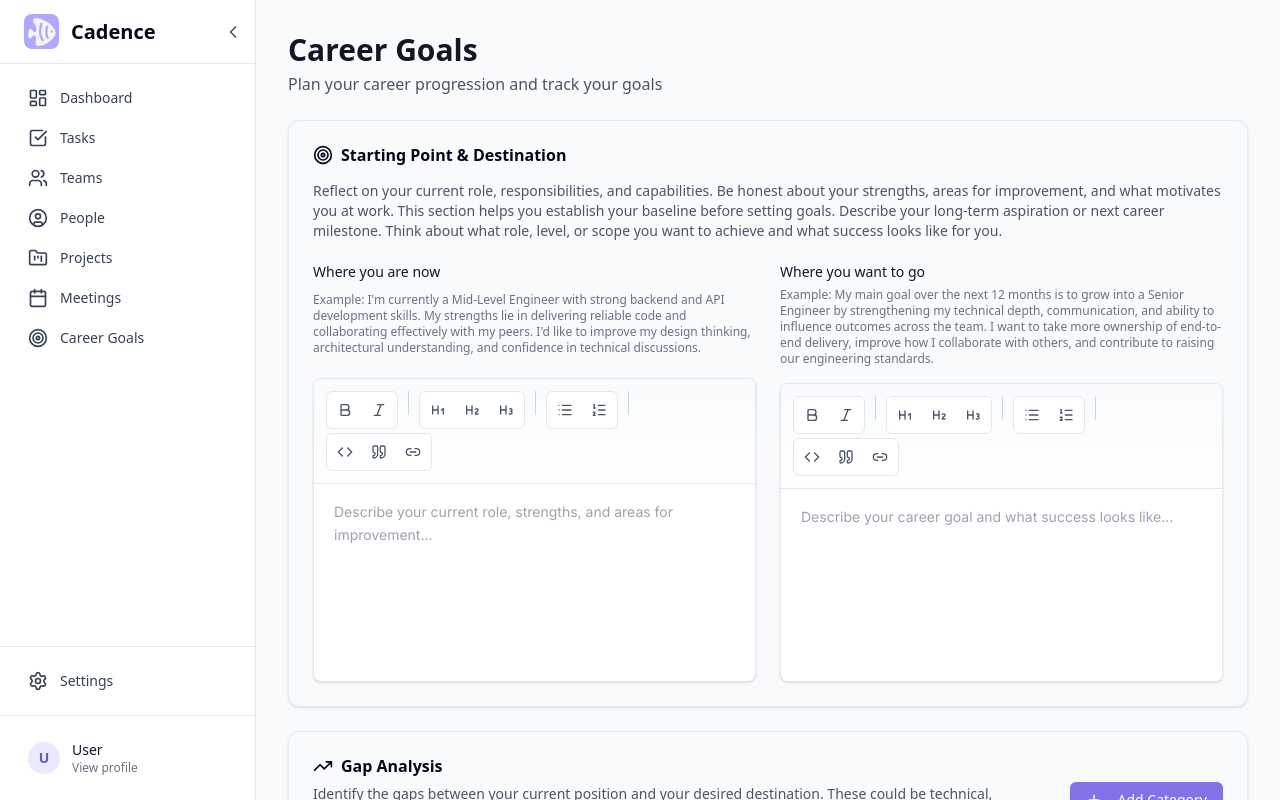
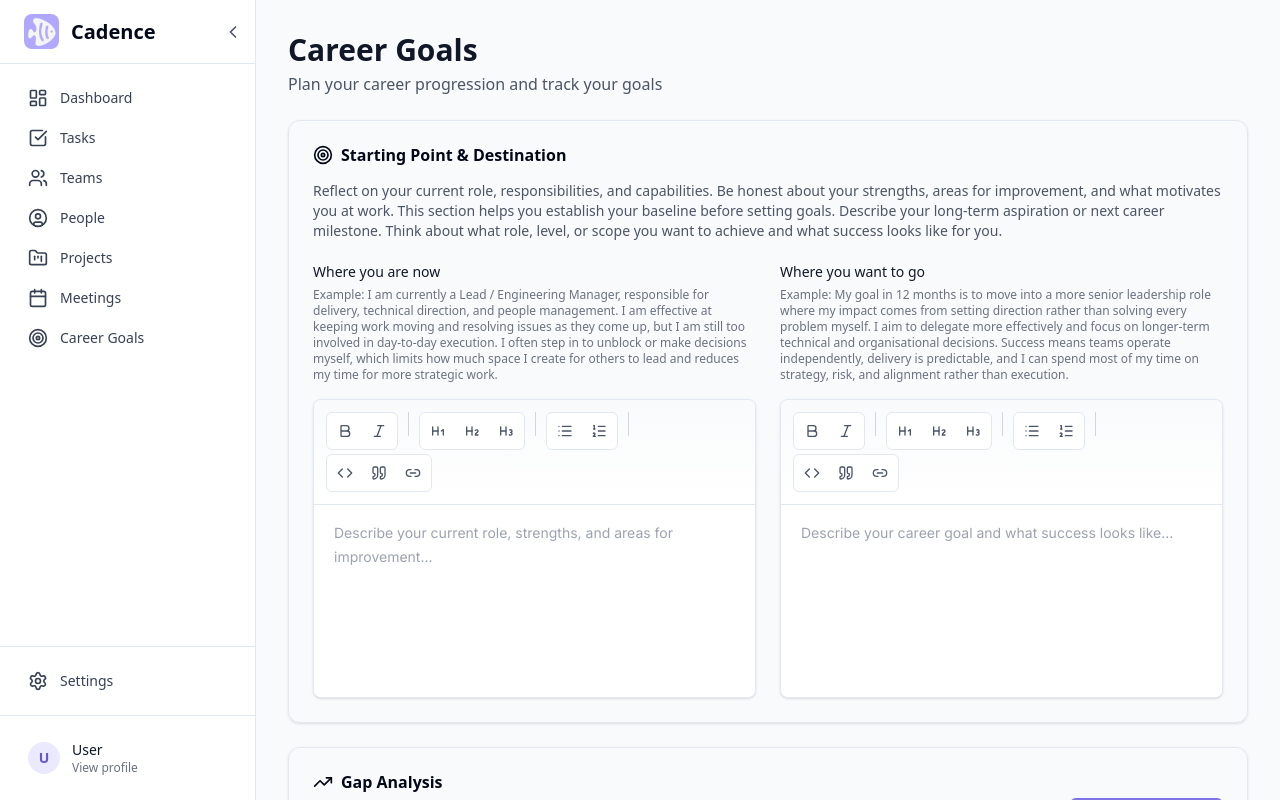
Before and after one commit to shiphrahx/Cadence, a Next.js app: page /career-goals in a window 1280 px wide. Built offline with nearby package versions, Linux system fonts and the light colour scheme.

Commit message:
use case updated from engineer to EM

```diff
--- a/app/(dashboard)/career-goals/page.tsx
+++ b/app/(dashboard)/career-goals/page.tsx
@@ -350,7 +350,11 @@ export default function CareerGoalsPage() {
             Starting Point & Destination
           </CardTitle>
           <p className="text-sm text-gray-600 mt-2">
-            Reflect on your current role, responsibilities, and capabilities. Be honest about your strengths, areas for improvement, and what motivates you at work. This section helps you establish your baseline before setting goals. Describe your long-term aspiration or next career milestone. Think about what role, level, or scope you want to achieve and what success looks like for you.
+            Reflect on your current role, responsibilities, and capabilities.
+            Be honest about your strengths, areas for improvement, and what motivates you at work.
+            This section helps you establish your baseline before setting goals.
+            Describe your long-term aspiration or next career milestone.
+            Think about what role, level, or scope you want to achieve and what success looks like for you.
           </p>
         </CardHeader>
         <CardContent>
@@ -358,7 +362,9 @@ export default function CareerGoalsPage() {
             <div className="grid gap-2">
               <Label>Where you are now</Label>
               <p className="text-xs text-gray-500 mb-2">
-                Example: I'm currently a Mid-Level Engineer with strong backend and API development skills. My strengths lie in delivering reliable code and collaborating effectively with my peers. I'd like to improve my design thinking, architectural understanding, and confidence in technical discussions.
+                Example: I am currently a Lead / Engineering Manager, responsible for delivery, technical direction, and people management.
+                I am effective at keeping work moving and resolving issues as they come up, but I am still too involved in day-to-day execution.
+                I often step in to unblock or make decisions myself, which limits how much space I create for others to lead and reduces my time for more strategic work.
               </p>
               <MarkdownTextarea
                 value={whereYouAre}
@@ -372,7 +378,9 @@ export default function CareerGoalsPage() {
             <div className="grid gap-2">
               <Label>Where you want to go</Label>
               <p className="text-xs text-gray-500 mb-2">
-                Example: My main goal over the next 12 months is to grow into a Senior Engineer by strengthening my technical depth, communication, and ability to influence outcomes across the team. I want to take more ownership of end-to-end delivery, improve how I collaborate with others, and contribute to raising our engineering standards.
+                Example: My goal in 12 months is to move into a more senior leadership role where my impact comes from setting direction rather than solving every problem myself.
+                I aim to delegate more effectively and focus on longer-term technical and organisational decisions.
+                Success means teams operate independently, delivery is predictable, and I can spend most of my time on strategy, risk, and alignment rather than execution.
               </p>
               <MarkdownTextarea
                 value={whereYouWantToGo}
@@ -396,7 +404,9 @@ export default function CareerGoalsPage() {
                 Gap Analysis
               </CardTitle>
               <p className="text-sm text-gray-600 mt-2">
-                Identify the gaps between your current position and your desired destination. These could be technical, behavioural, or contextual. The goal is to clearly see where you should focus more of your efforts to close the gap between where you are now and where you want to be.
+                Identify the gaps between your current position and your desired destination.
+                These could be technical, behavioural, or contextual.
+                The goal is to clearly see where you should focus more of your efforts to close the gap between where you are now and where you want to be.
               </p>
             </div>
             <Button onClick={openAddGapDialog}>
@@ -472,7 +482,8 @@ export default function CareerGoalsPage() {
             Short-term (0-4 months)
           </CardTitle>
           <p className="text-sm text-gray-600 mt-2">
-            Focus on quick wins and foundational improvements you can achieve in the next few months. These goals should help you build momentum by strengthening the skills, habits, and knowledge you'll need to progress further.
+            Focus on quick wins and foundational improvements you can achieve in the next few months.
+            These goals should help you build momentum by strengthening the skills, habits, and knowledge you'll need to progress further.
           </p>
         </CardHeader>
         <CardContent>
@@ -575,7 +586,7 @@ export default function CareerGoalsPage() {
                               options={categories.map((cat) => ({
                                 value: cat,
                                 label: cat.length > 20 ? cat.substring(0, 20) + "..." : cat,
-                                className: "bg-orange-100 text-orange-700",
+                                className: "bg-red-100 text-red-700",
                               }))}
                             />
                           </td>
@@ -635,7 +646,10 @@ export default function CareerGoalsPage() {
             Mid-term (4-8 months)
           </CardTitle>
           <p className="text-sm text-gray-600 mt-2">
-            Focus on goals that show deeper growth and sustained progress. At this stage, you should be applying your foundational skills to more complex situations, building consistency, and demonstrating broader impact. These goals should reflect maturity, expanding your scope, strengthening your expertise, and improving how you collaborate and influence others.
+            Focus on goals that show deeper growth and sustained progress.
+            At this stage, you should be applying your foundational skills to more complex situations,
+            building consistency, and demonstrating broader impact. These goals should reflect maturity,
+            expanding your scope, strengthening your expertise, and improving how you collaborate and influence others.
           </p>
         </CardHeader>
         <CardContent>
```
